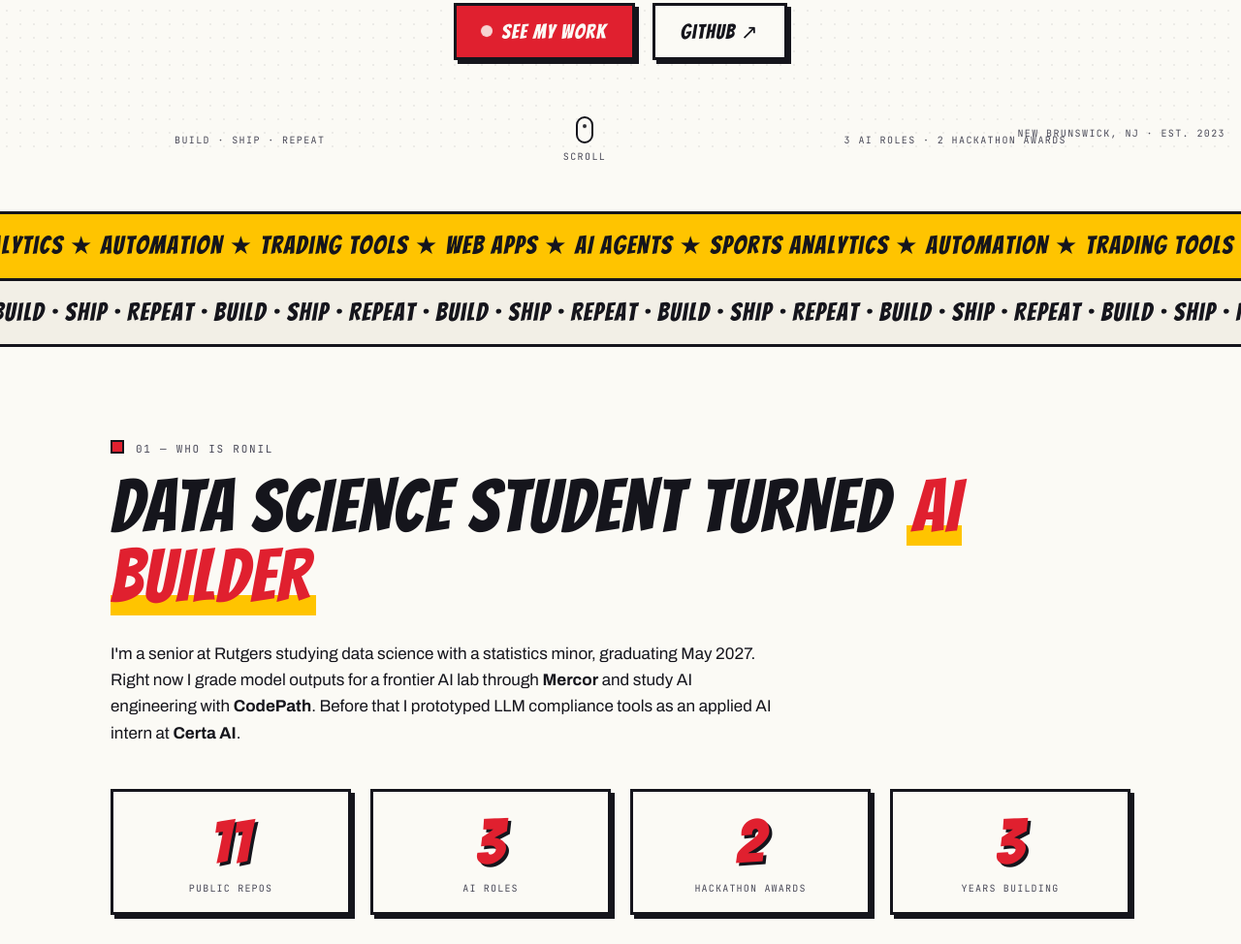
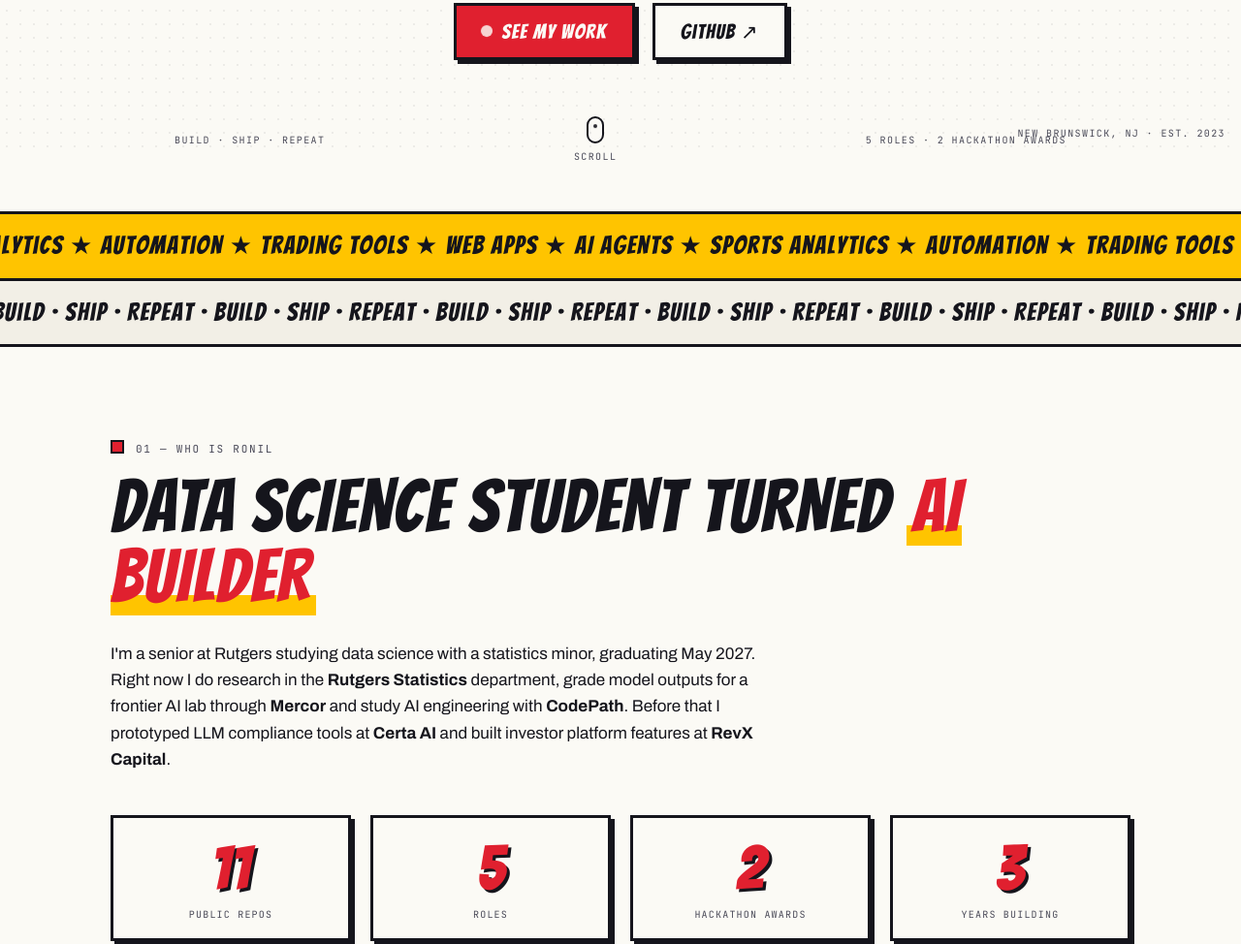
Before and after one commit to ron2k1/ron2k1.github.io, a plain HTML site: page index.html in a window 1280 px wide. Shown: the part 640-1614 px from the top of the page at 97% size. Drawn offline with Linux system fonts and the light colour scheme; no server answers.

Commit message:
Sync bio and role stats with the five-entry list
The bio and the "3 AI Roles" stat were written for the old three-role
list. The bio now leads with the Rutgers Statistics research and names
RevX Capital as past work. The stat tile and the hero meta line now say
5 Roles, because the research role and RevX aren't AI roles in the
narrow sense, and a count of 3 beside five entries looked like a typo.

```diff
--- a/index.html
+++ b/index.html
@@ -90,7 +90,7 @@
         <div class="hero-meta">
           <div>BUILD · SHIP · REPEAT</div>
           <div class="scroll-hint"><div class="wheel"></div>SCROLL</div>
-          <div>3 AI ROLES · 2 HACKATHON AWARDS</div>
+          <div>5 ROLES · 2 HACKATHON AWARDS</div>
         </div>
       </section>
 
@@ -119,9 +119,10 @@
         <div class="about-copy reveal">
           <p>
             I'm a senior at Rutgers studying data science with a statistics minor, graduating
-            May 2027. Right now I grade model outputs for a frontier AI lab through
-            <b>Mercor</b> and study AI engineering with <b>CodePath</b>. Before that I
-            prototyped LLM compliance tools as an applied AI intern at <b>Certa AI</b>.
+            May 2027. Right now I do research in the <b>Rutgers Statistics</b> department,
+            grade model outputs for a frontier AI lab through <b>Mercor</b> and study AI
+            engineering with <b>CodePath</b>. Before that I prototyped LLM compliance tools at
+            <b>Certa AI</b> and built investor platform features at <b>RevX Capital</b>.
           </p>
         </div>
         <div class="stats reveal">
@@ -130,8 +131,8 @@
             <div class="lbl">Public Repos</div>
           </div>
           <div class="stat">
-            <div class="num" data-count="3">3</div>
-            <div class="lbl">AI Roles</div>
+            <div class="num" data-count="5">5</div>
+            <div class="lbl">Roles</div>
           </div>
           <div class="stat">
             <div class="num" data-count="2">2</div>
```
